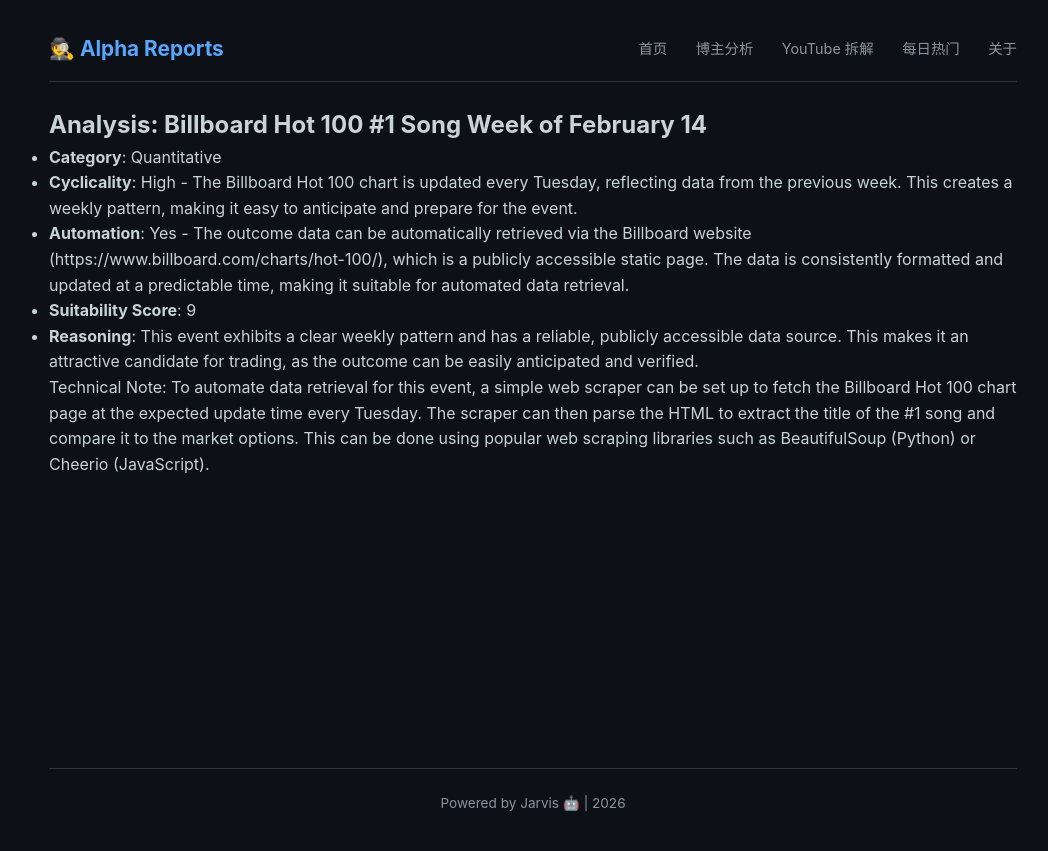
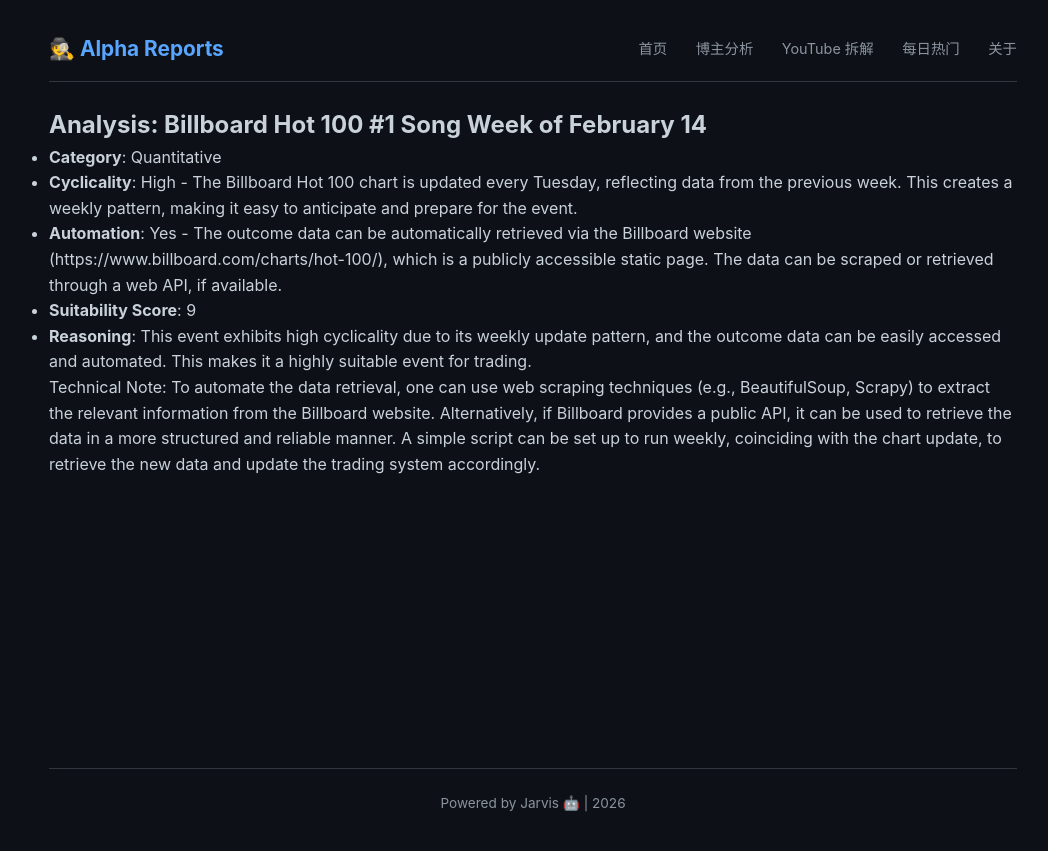
Before and after one commit to amencris073-png/crypto-alpha-reports, a Jekyll site: the page built from polymarket_analysis/quantitative/2026-02-04_billboard_hot_100_1_song_week_of_february_14.md, in a window 1280 px wide. Shown: the top 851 px of the page, without its empty margins (107-1155 px from the left). Built offline with Jekyll 4.4.1, drawn with Linux system fonts in a browser that asks for light colours; our own code applies the rules of GitHub Pages for plain Markdown files.

Commit message:
Automated analysis for Billboard Hot 100 #1 Song Week of February 14

```diff
--- a/polymarket_analysis/quantitative/2026-02-04_billboard_hot_100_1_song_week_of_february_14.md
+++ b/polymarket_analysis/quantitative/2026-02-04_billboard_hot_100_1_song_week_of_february_14.md
@@ -2,8 +2,8 @@
 
 - **Category**: Quantitative
 - **Cyclicality**: High - The Billboard Hot 100 chart is updated every Tuesday, reflecting data from the previous week. This creates a weekly pattern, making it easy to anticipate and prepare for the event.
-- **Automation**: Yes - The outcome data can be automatically retrieved via the Billboard website (https://www.billboard.com/charts/hot-100/), which is a publicly accessible static page. The data is consistently formatted and updated at a predictable time, making it suitable for automated data retrieval.
+- **Automation**: Yes - The outcome data can be automatically retrieved via the Billboard website (https://www.billboard.com/charts/hot-100/), which is a publicly accessible static page. The data can be scraped or retrieved through a web API, if available.
 - **Suitability Score**: 9
-- **Reasoning**: This event exhibits a clear weekly pattern and has a reliable, publicly accessible data source. This makes it an attractive candidate for trading, as the outcome can be easily anticipated and verified.
+- **Reasoning**: This event exhibits high cyclicality due to its weekly update pattern, and the outcome data can be easily accessed and automated. This makes it a highly suitable event for trading.
 
-Technical Note: To automate data retrieval for this event, a simple web scraper can be set up to fetch the Billboard Hot 100 chart page at the expected update time every Tuesday. The scraper can then parse the HTML to extract the title of the #1 song and compare it to the market options. This can be done using popular web scraping libraries such as BeautifulSoup (Python) or Cheerio (JavaScript).
+Technical Note: To automate the data retrieval, one can use web scraping techniques (e.g., BeautifulSoup, Scrapy) to extract the relevant information from the Billboard website. Alternatively, if Billboard provides a public API, it can be used to retrieve the data in a more structured and reliable manner. A simple script can be set up to run weekly, coinciding with the chart update, to retrieve the new data and update the trading system accordingly.
```
